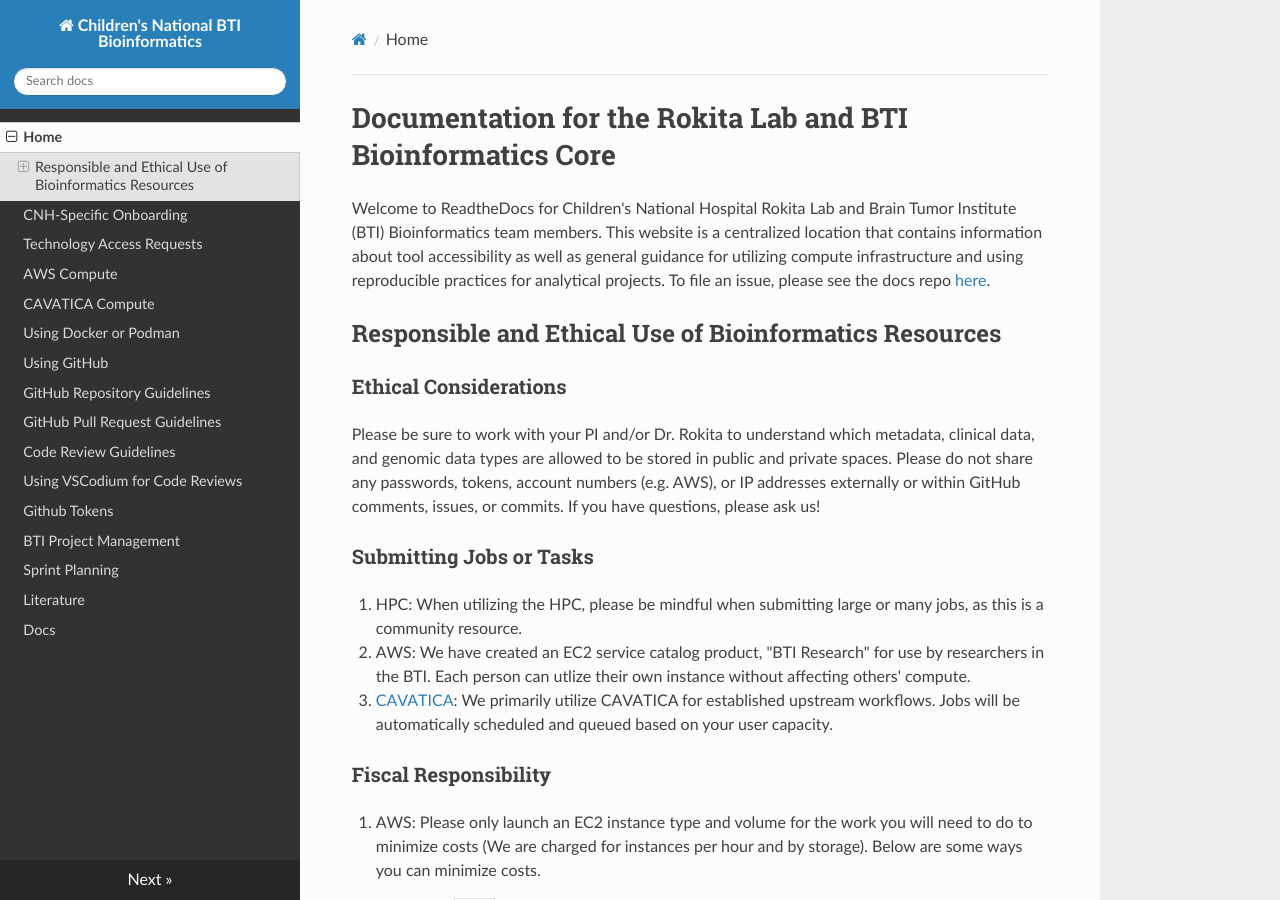
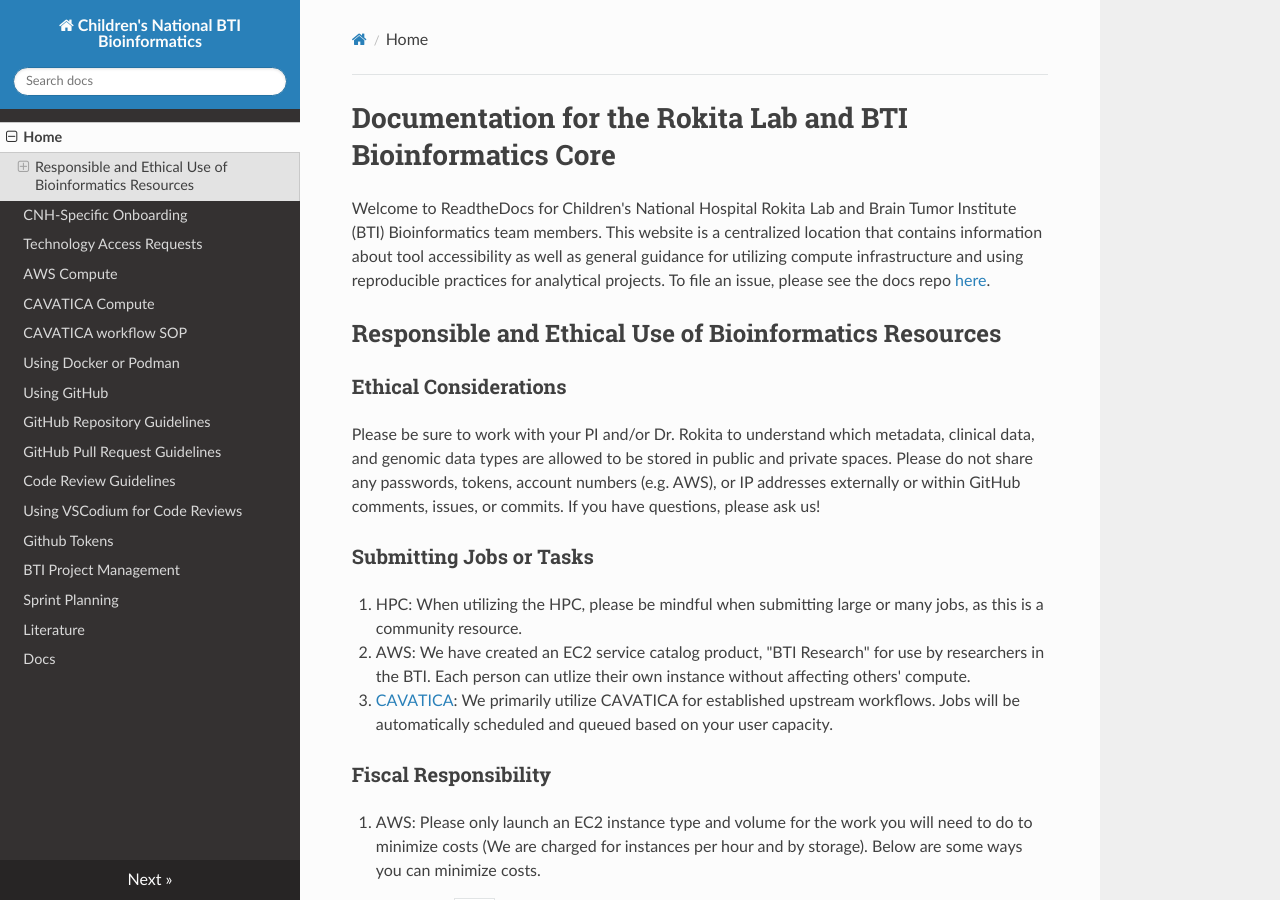
Before and after one commit to childrens-bti/bti-bfx-docs, an MkDocs documentation site: the page built from docs/index.md, in a window 1280 px wide and 900 px high. Built offline with MkDocs 1.6.1, drawn with Linux system fonts in a browser that asks for light colours; nearby versions of some CDN libraries.

Commit message:
add cavativa workflow sop

```diff
--- a/mkdocs.yml
+++ b/mkdocs.yml
@@ -5,6 +5,7 @@ nav:
   - Technology Access Requests: access.md
   - AWS Compute: aws.md
   - CAVATICA Compute: cavatica.md
+  - CAVATICA workflow SOP: sop_cwl_cavatica.md
   - Using Docker or Podman: docker.md
   - Using GitHub: github-general.md
   - GitHub Repository Guidelines: github-repo-guide.md
```
